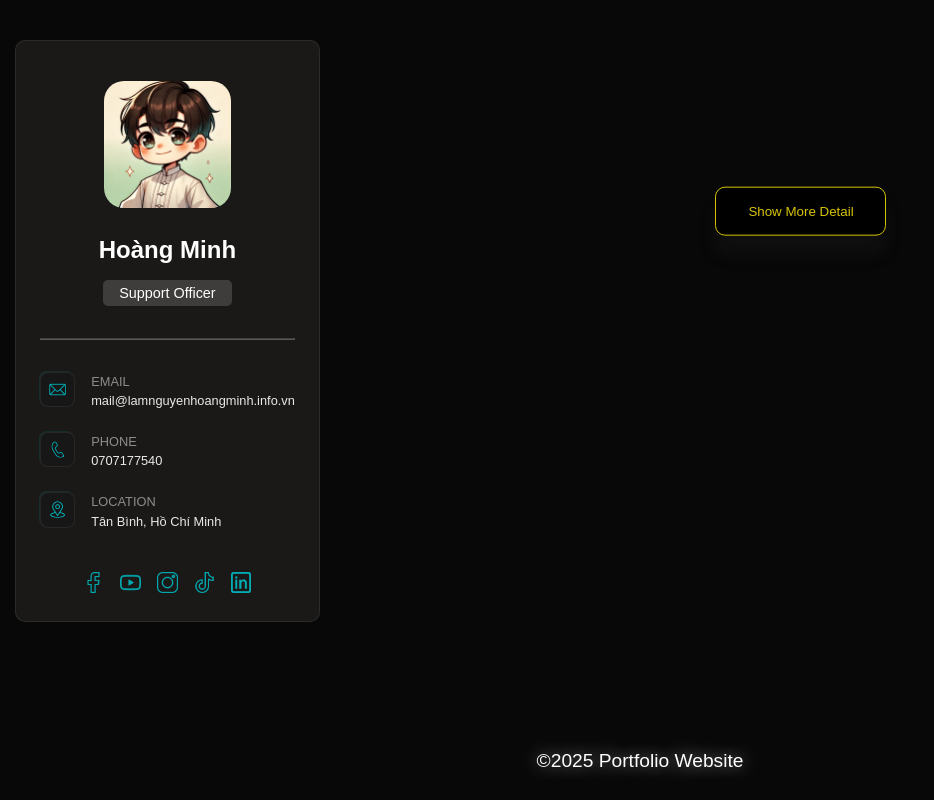
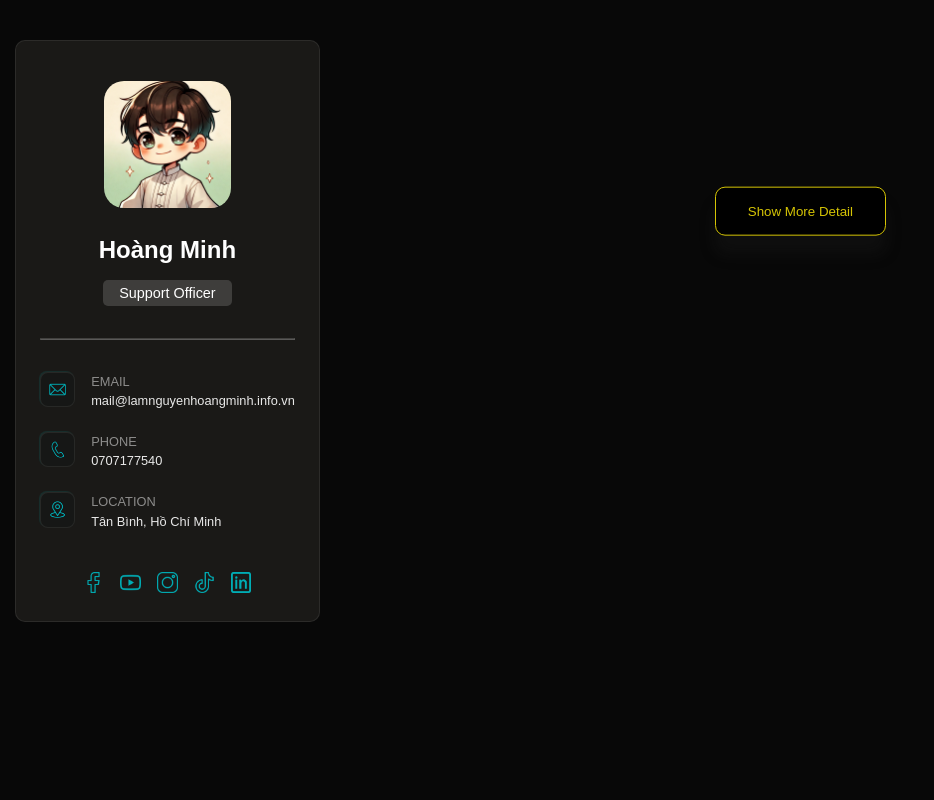
Before and after one commit to HoangMinhLng/My-Website-Portfolio, a plain HTML site: page index.html in a window 1280 px wide. Shown: the whole page, without its empty margins (0-934 px from the left). Drawn offline with Linux system fonts and the light colour scheme.

Commit message:
turn off copyright

```diff
--- a/index.html
+++ b/index.html
@@ -92,7 +92,7 @@
         </div>
       </main>
       <footer>
-        <p class="copyright-txt"></p>
+        <!-- <p class="copyright-txt"></p> -->
       </footer>
     </div>
 
```
